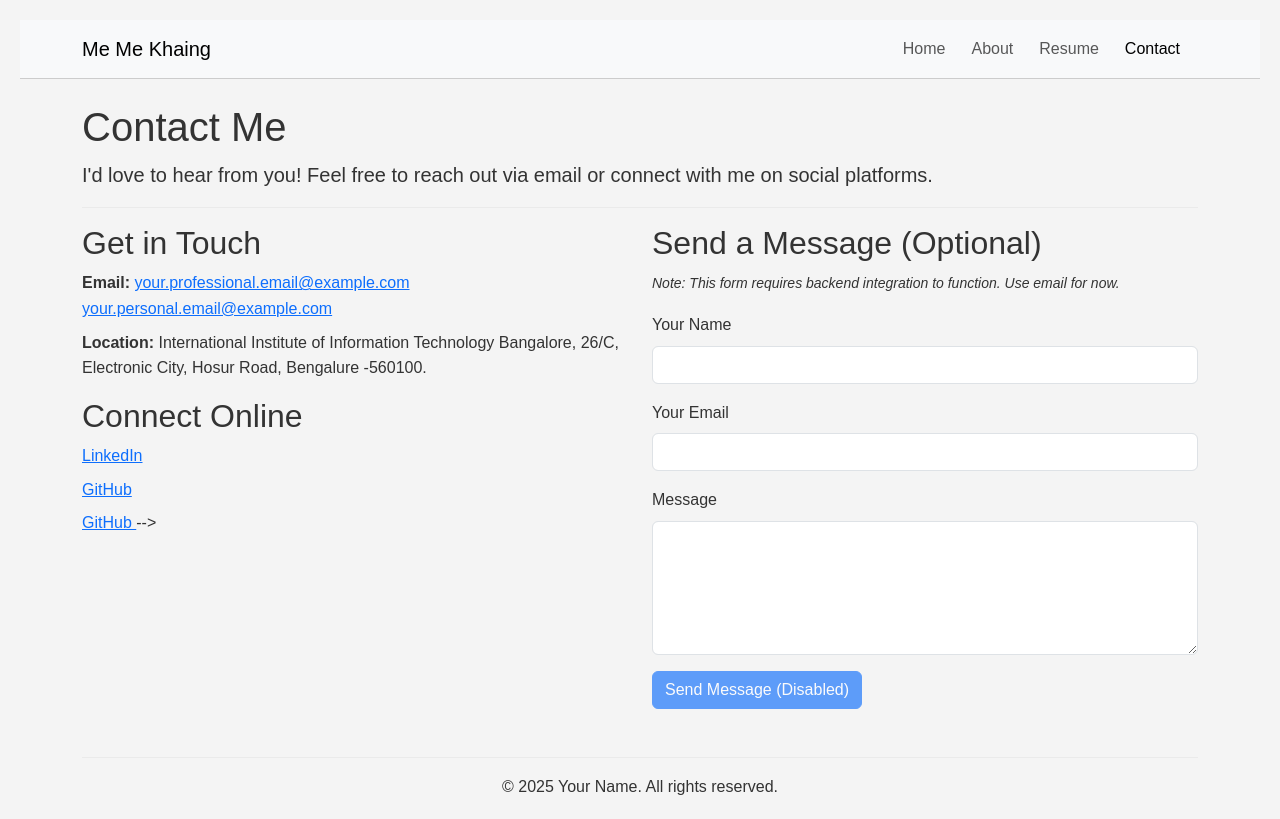
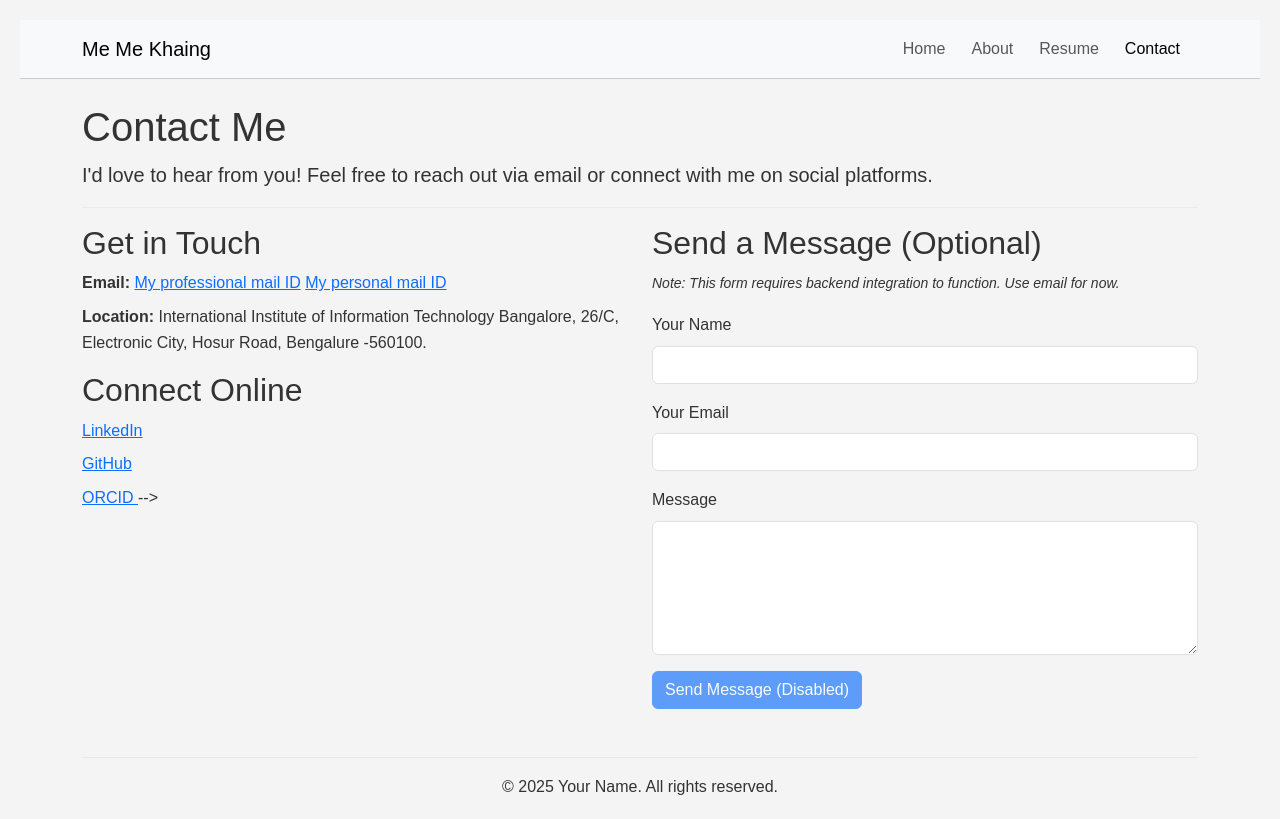
Before and after one commit to MeMeKhaingPhd/Research, a website: page views/contact.html in a window 1280 px wide. Drawn offline with nearby package versions, Linux system fonts and the light colour scheme.

Commit message:
resume done

```diff
--- a/views/contact.html
+++ b/views/contact.html
@@ -55,8 +55,8 @@
                     <li>
                         <strong>Email:</strong>
                         <!-- *** REPLACE with your actual email *** -->
-                        <a href="meme.khaing@iiitb.ac.in">your.professional.email@example.com</a>
-                        <a href="memeiiitb2023@gmail.com">your.personal.email@example.com</a>
+                        <a href="meme.khaing@iiitb.ac.in">My professional mail ID</a>
+                        <a href="memeiiitb2023@gmail.com">My personal mail ID</a>
                     </li>
                     <!-- Optional: Location -->
                      <li>
@@ -88,7 +88,7 @@
                     <li>
                         <i class="ORCID"></i> <!-- Optional: Bootstrap Icon -->
                         <a href="https://orcid.org/my-orcid?orcid=0009-0005-6973-3581" target="_blank" rel="noopener noreferrer">
-                            GitHub
+                            ORCID
                         </a>
                         <!-- *** REPLACE with your actual GitHub URL *** -->
                     </li>
```
